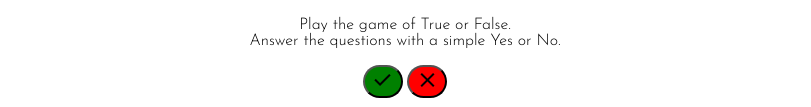
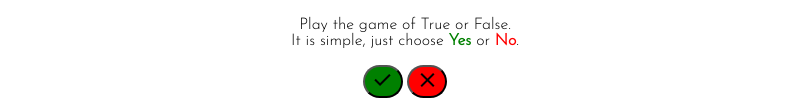
Before and after one commit to helenahagman/trueorfalse, a plain HTML site: page index.html in a window 1280 px wide. Shown: the part 549-656 px from the top of the page, without its empty margins (235-1046 px from the left). Drawn offline with nearby package versions, Linux system fonts and the light colour scheme.

Commit message:
Add small changes to style in css

```diff
--- a/assets/css/style.css
+++ b/assets/css/style.css
@@ -3,6 +3,8 @@ body {
     text-align: center;
     font-family: 'Josefin Sans', sans-serif;
 }
+
+/* heading */
 
 .heading {
     text-align: center;
@@ -14,6 +16,7 @@ h1 {
     font-size: 70px;
 }
 
+/* question area */
 
 
 #true {
--- a/index.html
+++ b/index.html
@@ -1,5 +1,6 @@
 <!DOCTYPE html>
 <html lang="en">
+
 <head>
     <meta charset="UTF-8">
     <meta http-equiv="X-UA-Compatible" content="IE=edge">
@@ -8,33 +9,42 @@
     <link rel="preconnect" href="https://fonts.googleapis.com">
     <link rel="preconnect" href="https://fonts.gstatic.com" crossorigin>
     <link href="https://fonts.googleapis.com/css2?family=Josefin+Sans:wght@300&display=swap" rel="stylesheet">
-    <link rel="stylesheet" href="https://fonts.googleapis.com/css2?family=Material+Symbols+Outlined:opsz,wght,FILL,GRAD@20..48,100..700,0..1,-50..200" />
+    <link rel="stylesheet"
+        href="https://fonts.googleapis.com/css2?family=Material+Symbols+Outlined:opsz,wght,FILL,GRAD@20..48,100..700,0..1,-50..200" />
     <title>True or False game</title>
 </head>
+
 <body>
     <h1>True or False?</h1>
     <img class="logo" src="assets/images/thumbsupdown.jpg" alt="Thumbs">
-    <p>Play the game of True or False.<br>Answer the questions with a simple Yes or No.</p>
+
+    <div class="intro-area">
+        <p>Play the game of True or False.<br>It is simple, just choose <span
+                style="color: green;font-weight: bold;">Yes</span> or <span
+                style="color: red; font-weight: bold;">No</span>.</p>
+    </div>
 
     <div class="question-area">
-
-    </div>
-
-    <div class="score-area">
         <button id="true">
             <span class="material-symbols-outlined">
                 done
-                </span>
+            </span>
         </button>
 
         <button id="false">
             <span class="material-symbols-outlined">
                 close
-                </span>
+            </span>
+
+    </div>
+
+    <div class="score-area">
+
         </button>
 
     </div>
 
     <script src="assets/js/script.js"></script>
 </body>
+
 </html>
```
